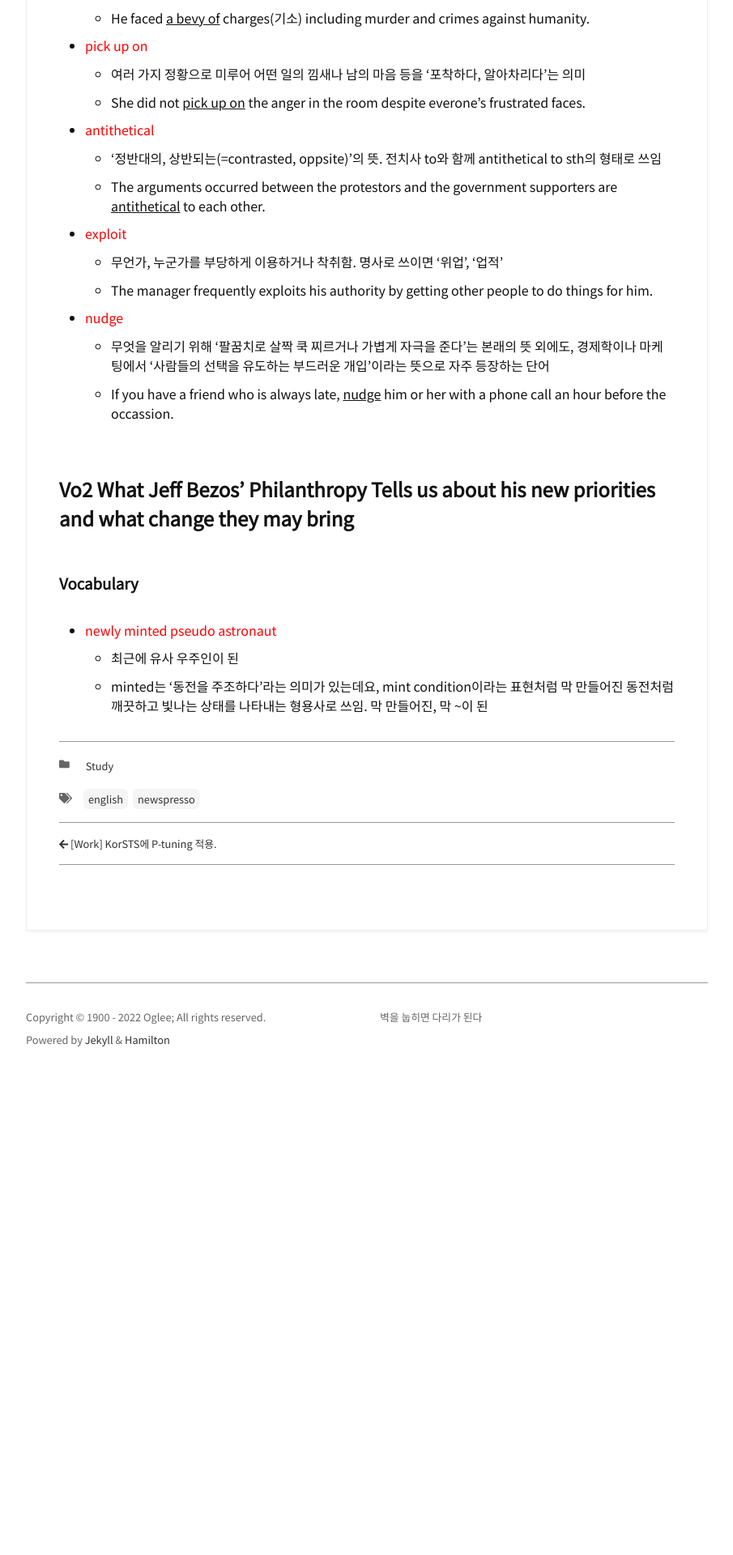
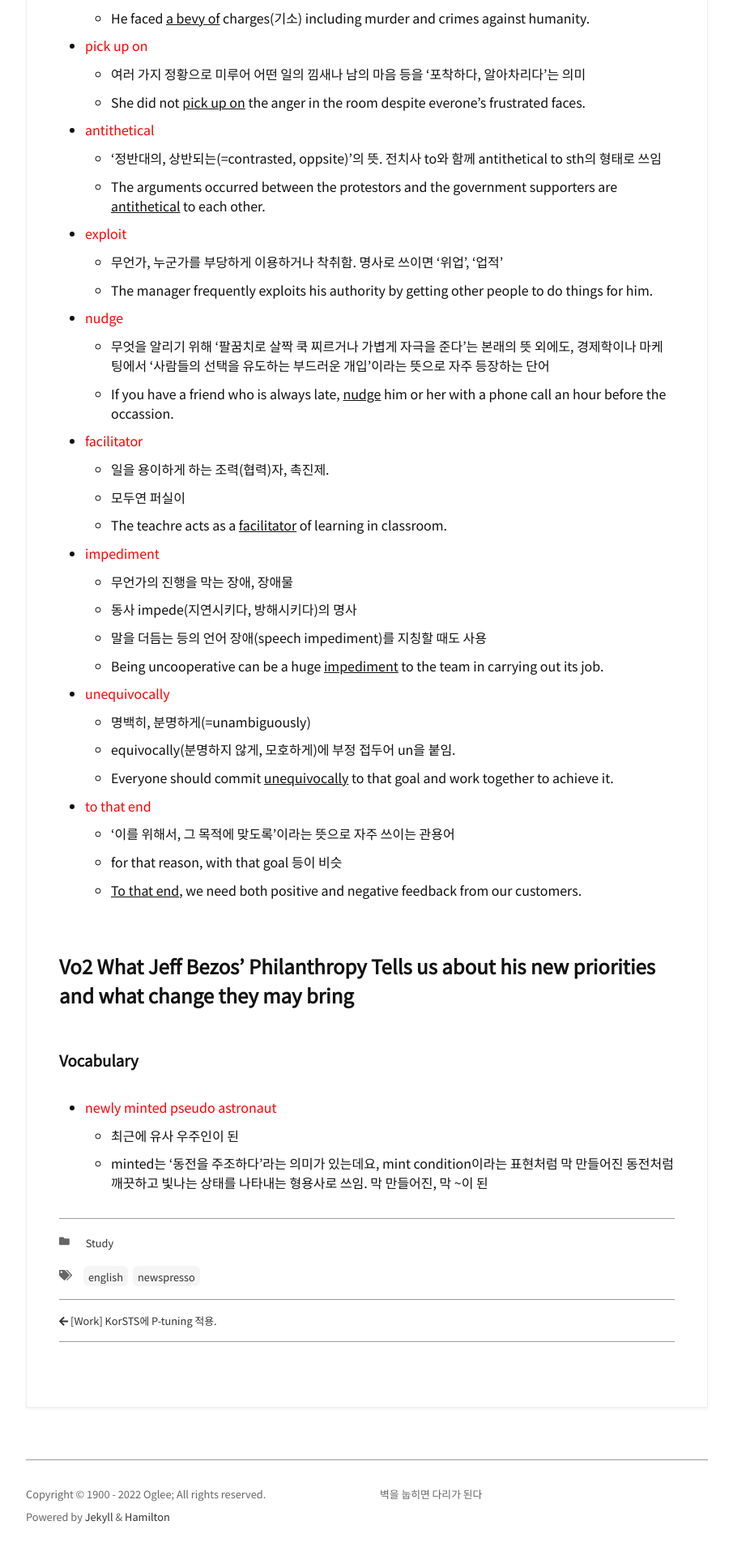
Before and after one commit to oglee815/oglee815_old.github.io, a Jekyll site: the page built from _posts/1900-01-01-study-newspresso.md, in a window 1280 px wide. Shown: the part 919-2839 px from the top of the page at 81% size, without its empty margins (262-1167 px from the left). Built offline with Jekyll 4.4.1, drawn with Linux system fonts in a browser that asks for light colours; nearby versions of some CDN libraries; some web fonts are replaced; comment, search, counter and statistics services are not loaded.

Commit message:
Update 1900-01-01-study-newspresso.md

```diff
--- a/_posts/1900-01-01-study-newspresso.md
+++ b/_posts/1900-01-01-study-newspresso.md
@@ -41,6 +41,23 @@ Newspresso with TiME 모르는 단어 & 문장
 - <span style="color:red">nudge</span>
   - 무엇을 알리기 위해 '팔꿈치로 살짝 쿡 찌르거나 가볍게 자극을 준다'는 본래의 뜻 외에도, 경제학이나 마케팅에서 '사람들의 선택을 유도하는 부드러운 개입'이라는 뜻으로 자주 등장하는 단어
   - If you have a friend who is always late, <u>nudge</u> him or her with a phone call an hour before the occassion.
+- <span style="color:red">facilitator</span>
+  - 일을 용이하게 하는 조력(협력)자, 촉진제.
+  - 모두연 퍼실이
+  - The teachre acts as a <u>facilitator</u> of learning in classroom.
+- <span style="color:red">impediment</span>
+  - 무언가의 진행을 막는 장애, 장애물
+  - 동사 impede(지연시키다, 방해시키다)의 명사
+  - 말을 더듬는 등의 언어 장애(speech impediment)를 지칭할 때도 사용
+  - Being uncooperative can be a huge <u>impediment</u> to the team in carrying out its job.
+- <span style="color:red">unequivocally</span>
+  - 명백히, 분명하게(=unambiguously)
+  - equivocally(분명하지 않게, 모호하게)에 부정 접두어 un을 붙임.
+  - Everyone should commit <u>unequivocally</u> to that goal and work together to achieve it.
+- <span style="color:red">to that end</span>
+  - '이를 위해서, 그 목적에 맞도록'이라는 뜻으로 자주 쓰이는 관용어
+  - for that reason, with that goal 등이 비슷
+  - <u>To that end</u>, we need both positive and negative feedback from our customers.
 
 ## Vo2 What Jeff Bezos' Philanthropy Tells us about his new priorities and what change they may bring
 
```
